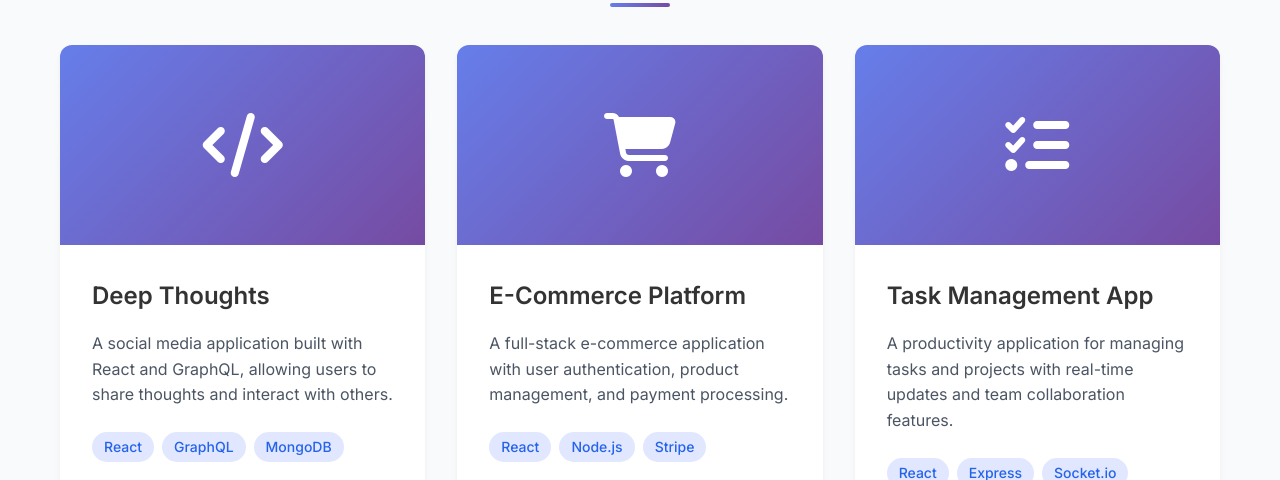
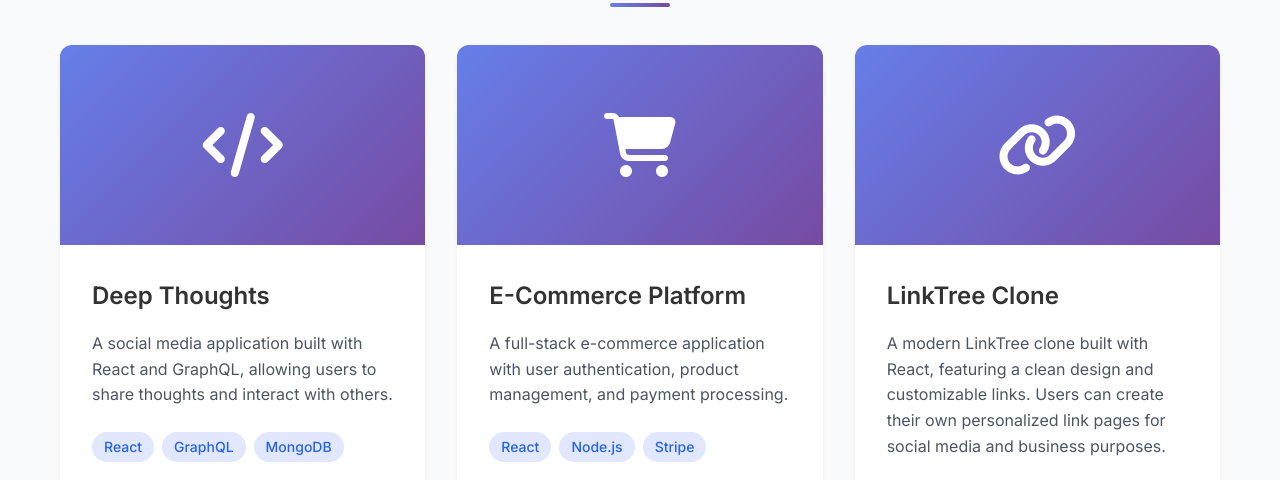
Before and after one commit to MarcoMoya1/portfolio, a plain HTML site: page index.html in a window 1280 px wide. Shown: the part 3774-4254 px from the top of the page. Drawn offline with Linux system fonts and the light colour scheme.

Commit message:
updated a project card with different project

```diff
--- a/index.html
+++ b/index.html
@@ -291,18 +291,18 @@
 
                 <div class="project-card">
                     <div class="project-image">
-                        <i class="fas fa-tasks"></i>
+                        <i class="fas fa-link"></i>
                     </div>
                     <div class="project-content">
-                        <h3>Task Management App</h3>
-                        <p>A productivity application for managing tasks and projects with real-time updates and team collaboration features.</p>
+                        <h3>LinkTree Clone</h3>
+                        <p>A modern LinkTree clone built with React, featuring a clean design and customizable links. Users can create their own personalized link pages for social media and business purposes.</p>
                         <div class="project-tech">
                             <span>React</span>
-                            <span>Express</span>
-                            <span>Socket.io</span>
+                            <span>CSS3</span>
+                            <span>JavaScript</span>
                         </div>
                         <div class="project-links">
-                            <a href="https://github.com/MarcoMoya1" target="_blank" class="project-link">
+                            <a href="https://github.com/MarcoMoya1/linktree-clone" target="_blank" class="project-link">
                                 <i class="fab fa-github"></i> Code
                             </a>
                         </div>
```
